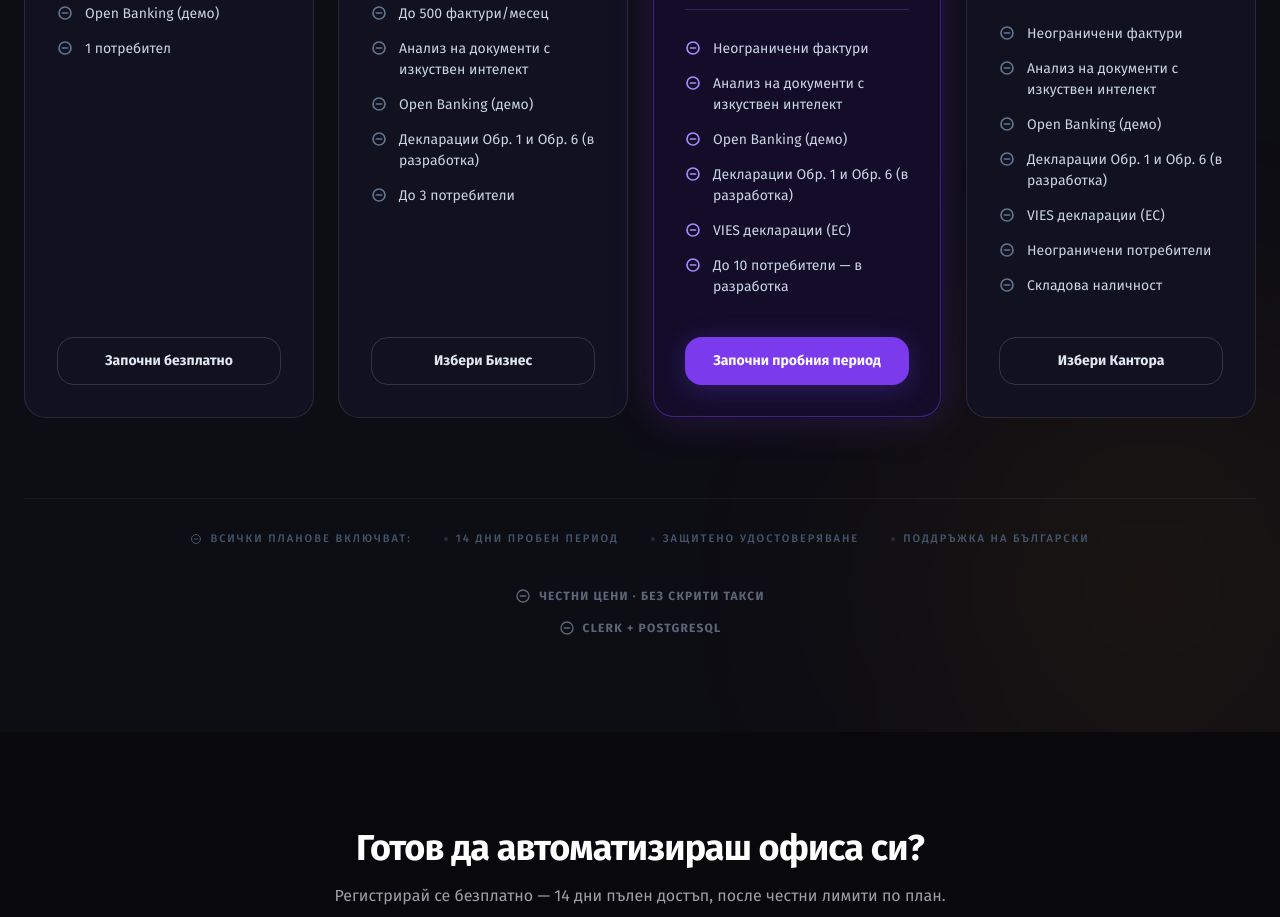
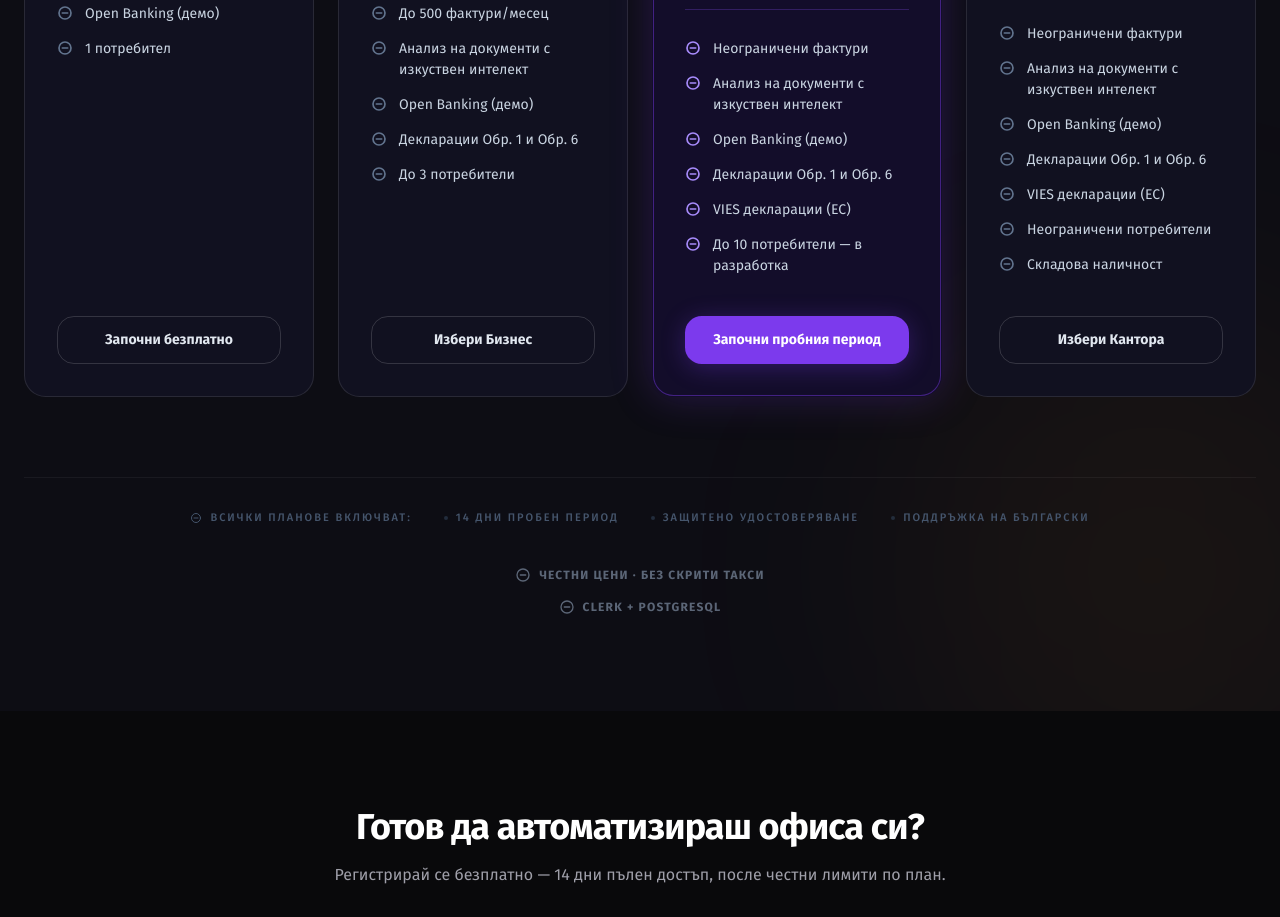
Before and after one commit to lukezester-ai/officia, a Next.js app: page /en in a window 1280 px wide. Shown: the part 4520-5437 px from the top of the page. Built offline with nearby package versions, Linux system fonts and the light colour scheme.

Commit message:
fix(pricing): Обр.1/6 now demonstrated, remove 'в разработка' tag

```diff
--- a/src/app/[lang]/PricingSection.tsx
+++ b/src/app/[lang]/PricingSection.tsx
@@ -51,7 +51,7 @@ const plans: PricingPlan[] = [
       "До 500 фактури/месец",
       "Анализ на документи с изкуствен интелект",
       "Open Banking (демо)",
-      "Декларации Обр. 1 и Обр. 6 (в разработка)",
+      "Декларации Обр. 1 и Обр. 6",
       "До 3 потребители",
     ],
     ctaText: "Избери Бизнес",
@@ -69,7 +69,7 @@ const plans: PricingPlan[] = [
       "Неограничени фактури",
       "Анализ на документи с изкуствен интелект",
       "Open Banking (демо)",
-      "Декларации Обр. 1 и Обр. 6 (в разработка)",
+      "Декларации Обр. 1 и Обр. 6",
       "VIES декларации (ЕС)",
       "До 10 потребители — в разработка",
     ],
@@ -89,7 +89,7 @@ const plans: PricingPlan[] = [
       "Неограничени фактури",
       "Анализ на документи с изкуствен интелект",
       "Open Banking (демо)",
-      "Декларации Обр. 1 и Обр. 6 (в разработка)",
+      "Декларации Обр. 1 и Обр. 6",
       "VIES декларации (ЕС)",
       "Неограничени потребители",
       "Складова наличност",
```
